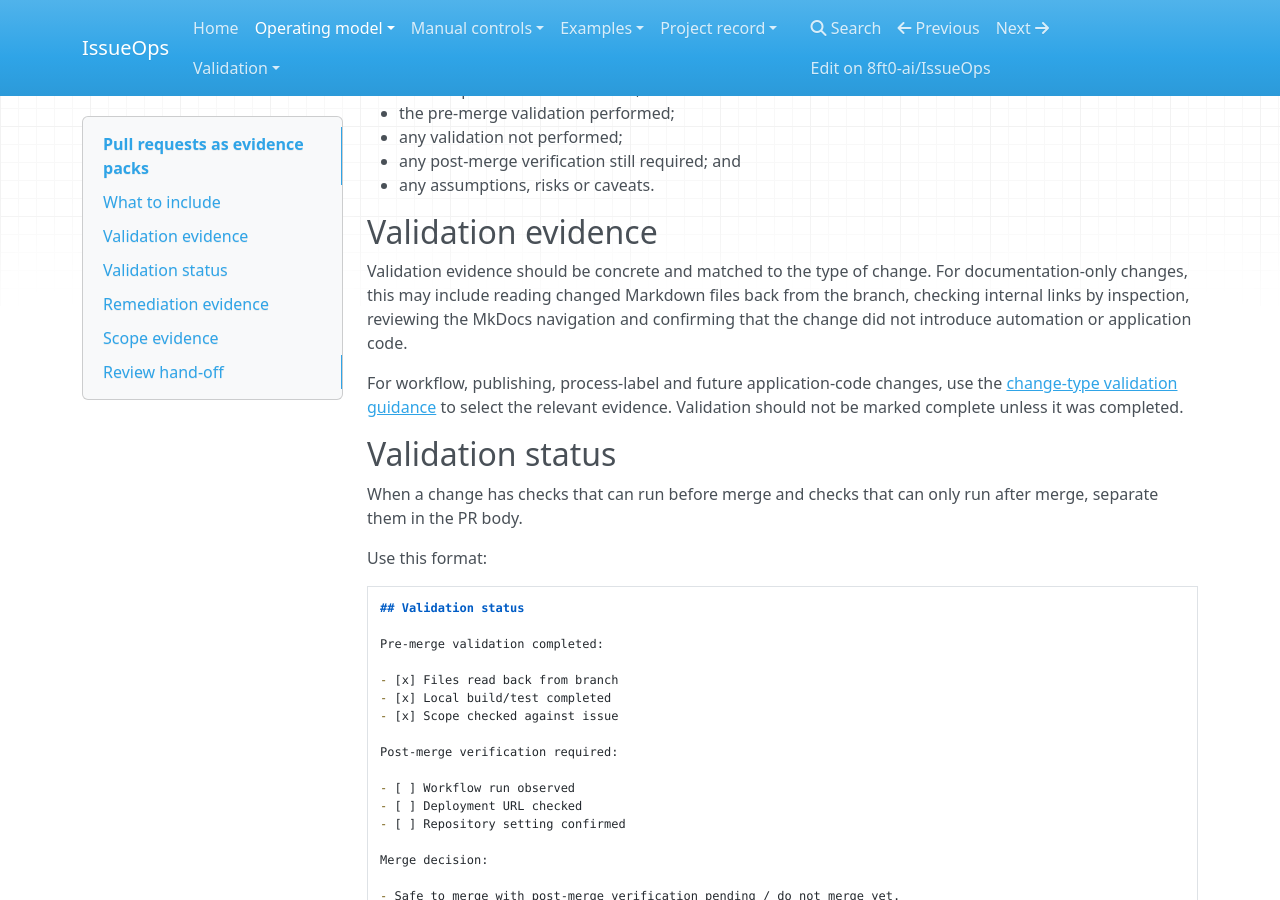
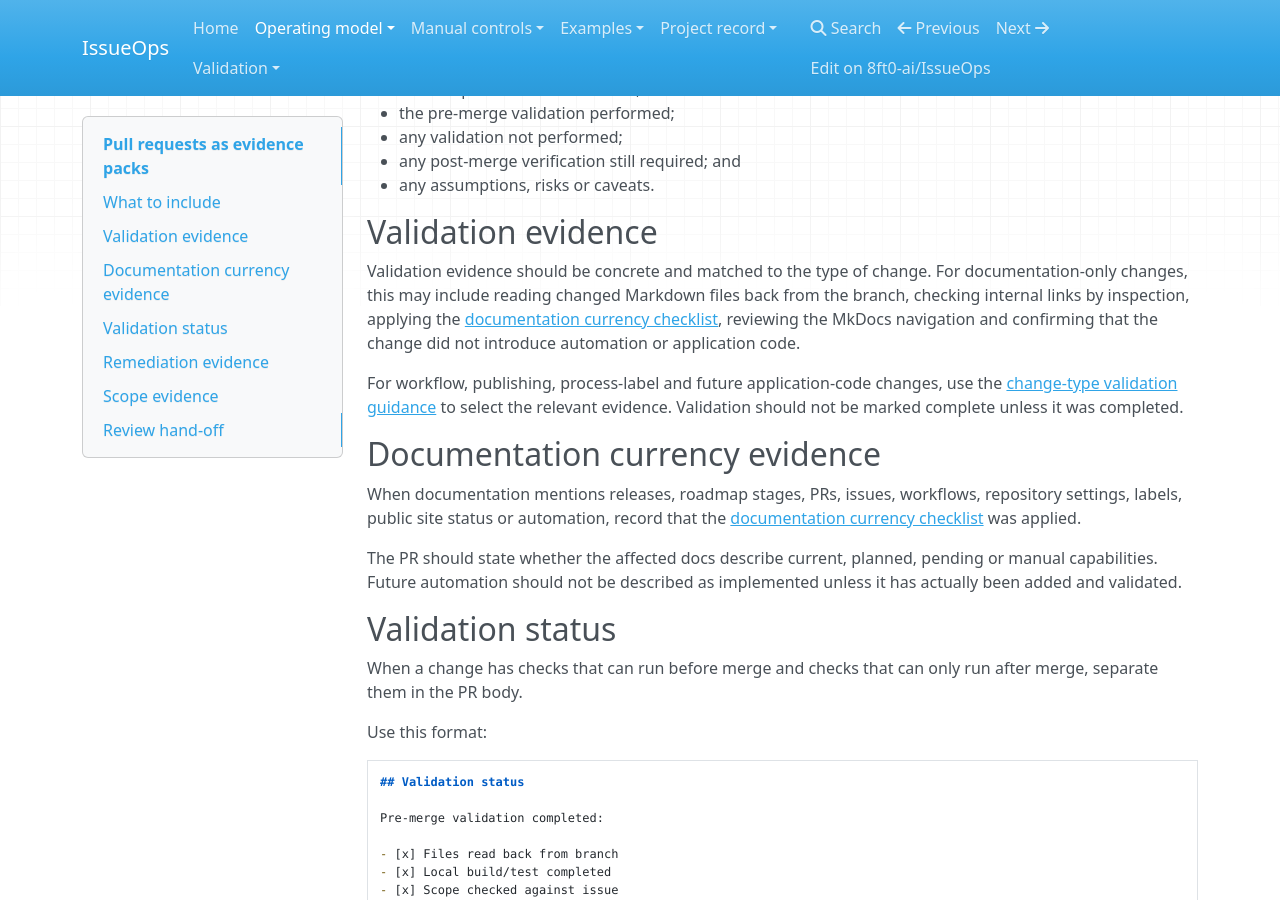
Before and after one commit to 8ft0-ai/IssueOps, an MkDocs documentation site: the page built from docs/pr-evidence-packs.md, in a window 1280 px wide and 900 px high, scrolled down 408 px. Built offline with MkDocs 1.6.1, drawn with Linux system fonts in a browser that asks for light colours; nearby versions of some CDN libraries.

Commit message:
Include documentation currency in PR evidence

```diff
--- a/docs/pr-evidence-packs.md
+++ b/docs/pr-evidence-packs.md
@@ -20,9 +20,15 @@ A useful evidence pack records:
 
 ## Validation evidence
 
-Validation evidence should be concrete and matched to the type of change. For documentation-only changes, this may include reading changed Markdown files back from the branch, checking internal links by inspection, reviewing the MkDocs navigation and confirming that the change did not introduce automation or application code.
+Validation evidence should be concrete and matched to the type of change. For documentation-only changes, this may include reading changed Markdown files back from the branch, checking internal links by inspection, applying the [documentation currency checklist](documentation-currency.md), reviewing the MkDocs navigation and confirming that the change did not introduce automation or application code.
 
 For workflow, publishing, process-label and future application-code changes, use the [change-type validation guidance](change-type-validation.md) to select the relevant evidence. Validation should not be marked complete unless it was completed.
+
+## Documentation currency evidence
+
+When documentation mentions releases, roadmap stages, PRs, issues, workflows, repository settings, labels, public site status or automation, record that the [documentation currency checklist](documentation-currency.md) was applied.
+
+The PR should state whether the affected docs describe current, planned, pending or manual capabilities. Future automation should not be described as implemented unless it has actually been added and validated.
 
 ## Validation status
 
```
